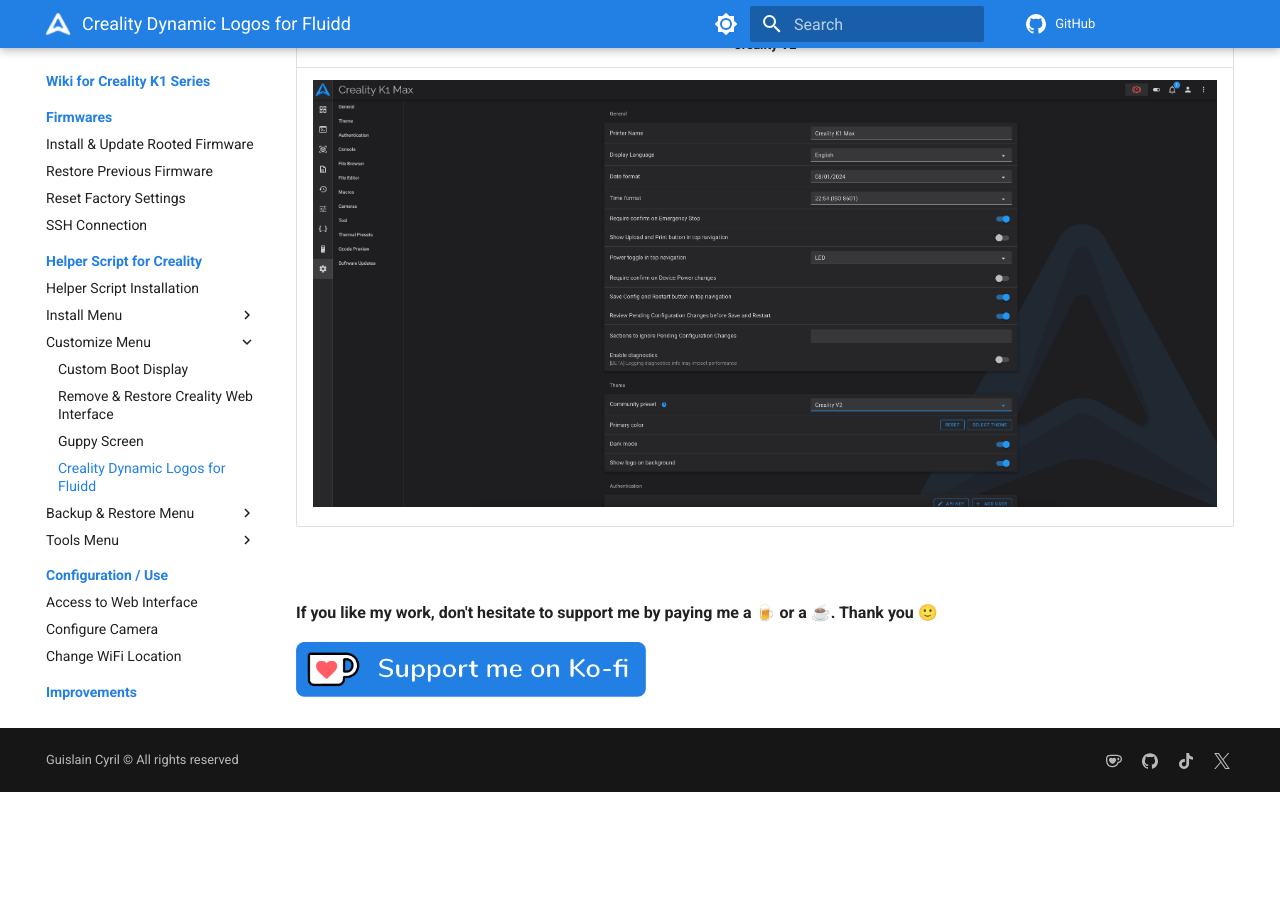
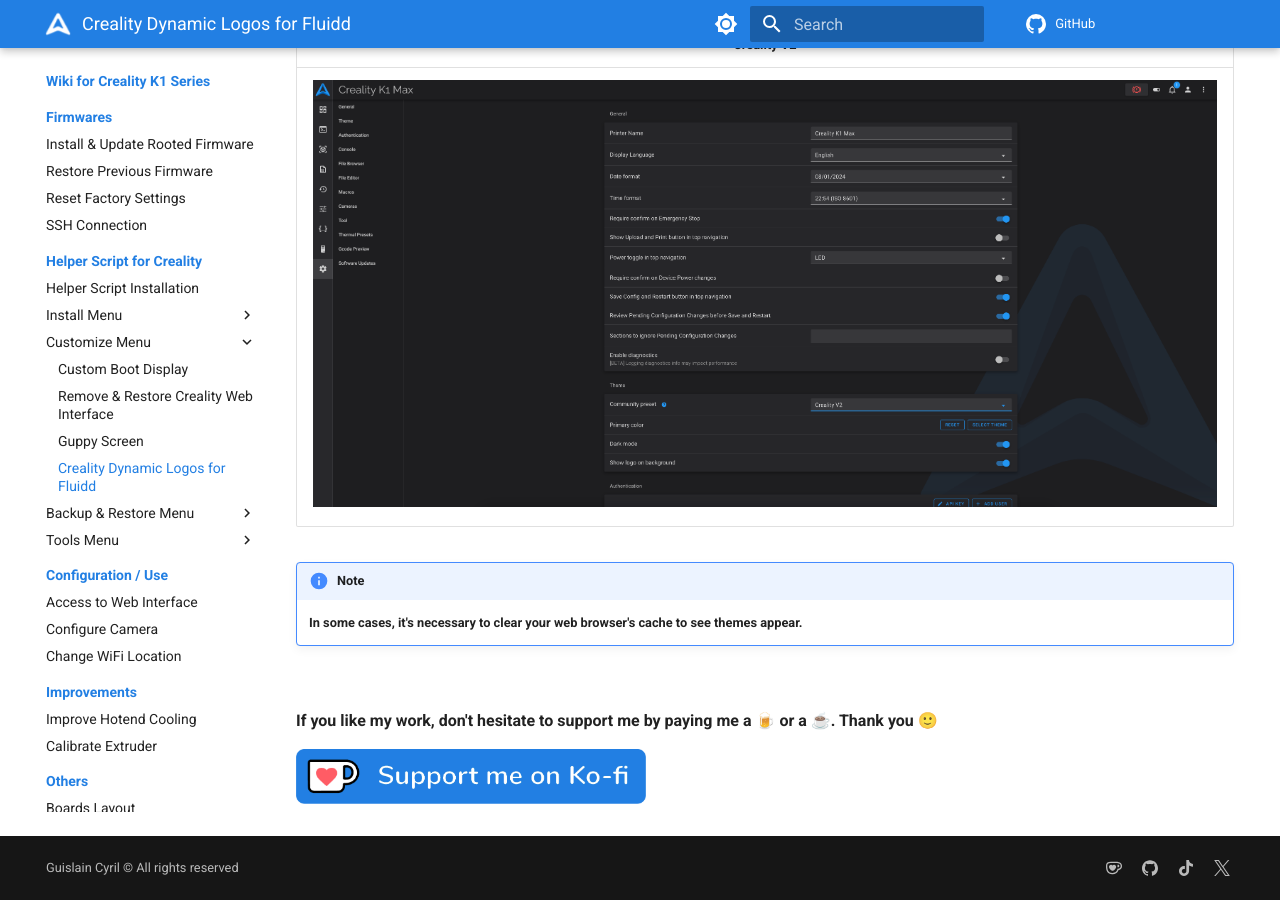
Before and after one commit to Guilouz/Creality-Helper-Script-Wiki, an MkDocs documentation site: the page built from docs/helper-script/creality-dynamic-logos-for-fluidd.md, in a window 1280 px wide and 900 px high, scrolled down 1749 px. Built offline with MkDocs 1.6.1 and Material for MkDocs 9.7.7, drawn with Linux system fonts in a browser that asks for light colours; comment, search, counter and statistics services are not loaded; before the commit the page ends 2541 px from its top, so only the background shows below that.

Commit message:
Update creality-dynamic-logos-for-fluidd.md

```diff
--- a/docs/helper-script/creality-dynamic-logos-for-fluidd.md
+++ b/docs/helper-script/creality-dynamic-logos-for-fluidd.md
@@ -27,6 +27,9 @@
   | :---------: |
   | <img src="../../assets/img/Dynamic-Logos/logo_v2.png"> |
 
+!!! Note
+    **In some cases, it's necessary to clear your web browser's cache to see themes appear.**
+
 <br />
 
 **If you like my work, don't hesitate to support me by paying me a 🍺 or a ☕. Thank you 🙂**
```
